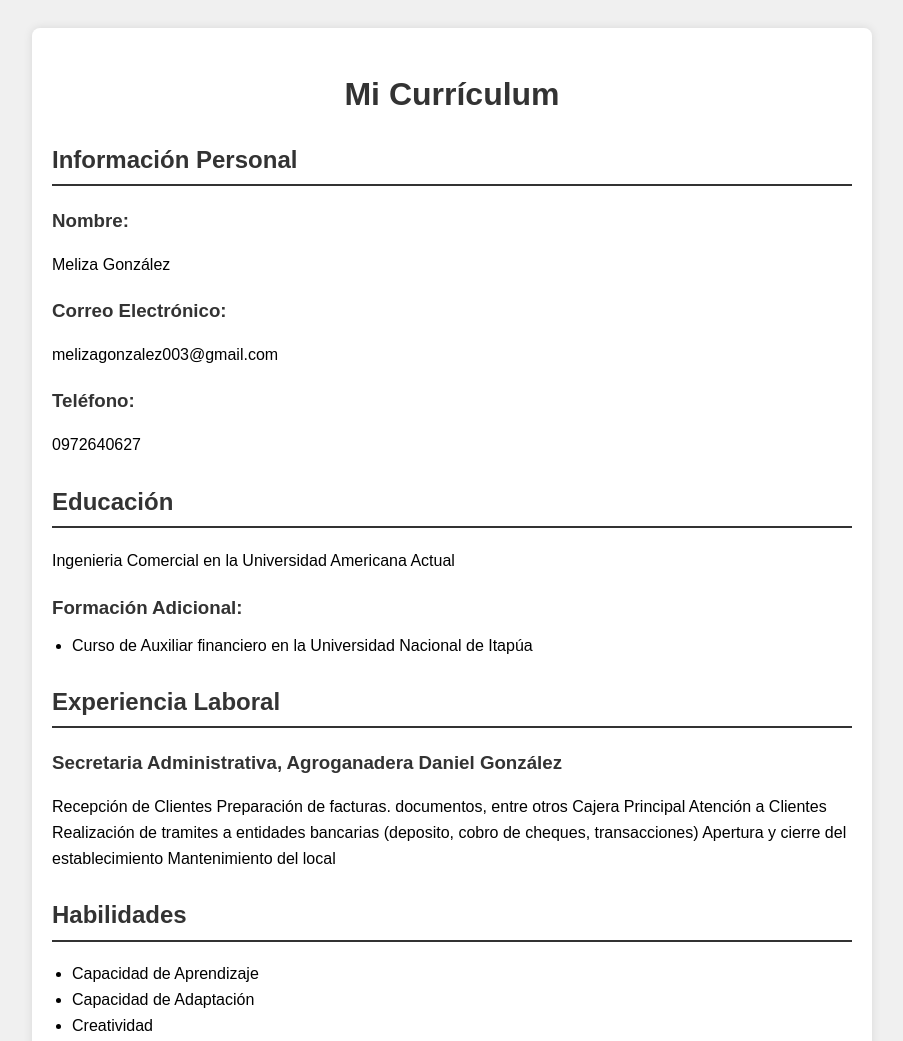
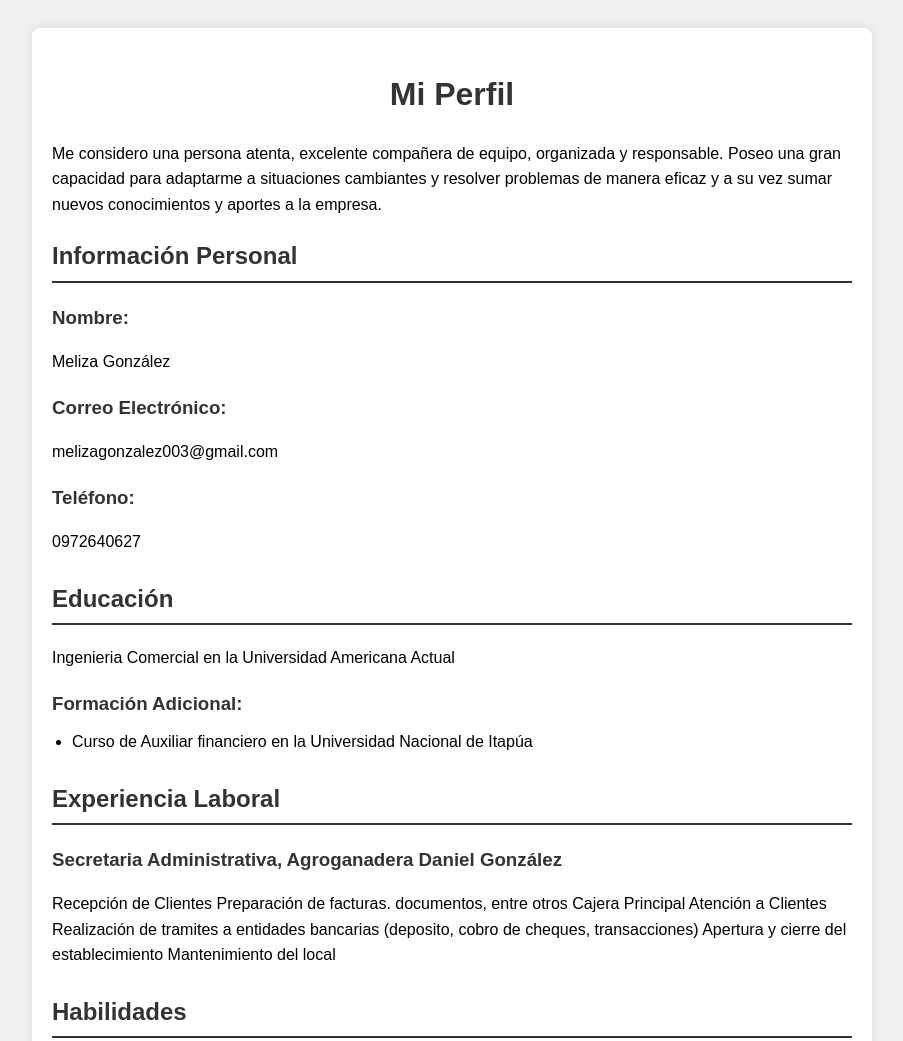
Before and after one commit to Meliza003/Miporfoliomeli, a plain HTML site: page index.html in a window 1280 px wide. Shown: the top 1041 px of the page, without its empty margins (188-1091 px from the left). Drawn offline with Linux system fonts and the light colour scheme.

Commit message:
Add files via upload

```diff
--- a/index.html
+++ b/index.html
@@ -3,13 +3,22 @@
 <head>
 <meta charset="UTF-8">
 <meta name="viewport" content="width=device-width, initial-scale=1.0">
-<title>Mi Currículum</title>
+<title>Mi Portafolio</title>
 <link rel="stylesheet" href="styles.css">
 </head>
 <body>
     <div class="container">
         <header>
-            <h1>Mi Currículum</h1>
+            <h1>Mi Perfil</h1>
+            <p>Me considero una persona atenta, excelente
+                compañera de equipo, organizada y
+                responsable. Poseo una gran
+                capacidad para adaptarme a
+                situaciones cambiantes y resolver
+                problemas de manera eficaz y a su
+                vez sumar nuevos
+                conocimientos y aportes a la
+                empresa.</p>
         </header>
         <section class="section">
             <h2>Información Personal</h2>
```
